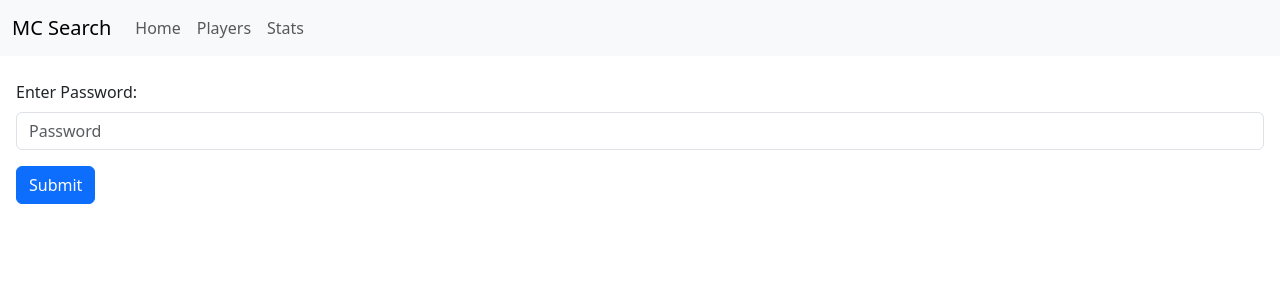
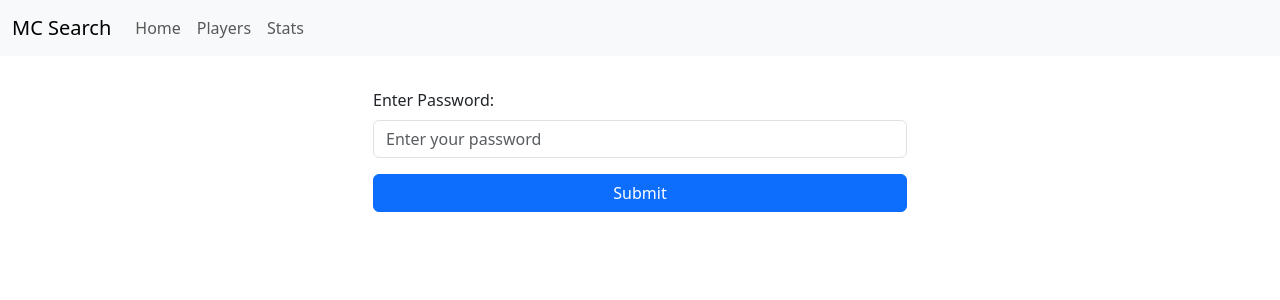
Before and after one commit to kauri-off/mine_search, a React (Vite) app in the folder frontend/: page /auth in a window 1280 px wide. Shown: the top 300 px of the page. Built offline with nearby package versions, Linux system fonts and the light colour scheme; no server answers.

Commit message:
auth field recode

```diff
--- a/frontend/src/components/AuthField/AuthField.tsx
+++ b/frontend/src/components/AuthField/AuthField.tsx
@@ -1,34 +1,45 @@
-import { useState } from "react";
+import { useState, ChangeEvent, FormEvent } from "react";
 import { AuthFieldProps } from "./AuthField.types";
 
-function AuthField({ callback }: AuthFieldProps) {
-  const [password, setPassword] = useState("");
+const AuthField = ({ callback }: AuthFieldProps) => {
+  const [password, setPassword] = useState<string>("");
 
-  const handleSubmit = (e: React.FormEvent) => {
+  const handleSubmit = (e: FormEvent) => {
     e.preventDefault();
-    callback(password); // Pass the password via callback
+    callback(password);
+  };
+
+  const handlePasswordChange = (e: ChangeEvent<HTMLInputElement>) => {
+    setPassword(e.target.value);
   };
 
   return (
-    <form onSubmit={handleSubmit} className="p-3">
+    <div className="container p-4">
+      <div className="row justify-content-center">
+        <div className="col-md-6">
+          <form onSubmit={handleSubmit}>
             <div className="mb-3">
               <label htmlFor="passwordInput" className="form-label">
                 Enter Password:
               </label>
               <input
                 type="password"
+                id="passwordInput"
                 className="form-control"
-          id="passwordInput"
                 value={password}
-          onChange={(e) => setPassword(e.target.value)}
-          placeholder="Password"
+                onChange={handlePasswordChange}
+                placeholder="Enter your password"
+                required
               />
             </div>
-      <button type="submit" className="btn btn-primary">
+            <button type="submit" className="btn btn-primary w-100">
               Submit
             </button>
           </form>
+        </div>
+      </div>
+    </div>
   );
-}
+};
 
 export default AuthField;
```
Lines whose indentation alone changed are shown as unchanged.
